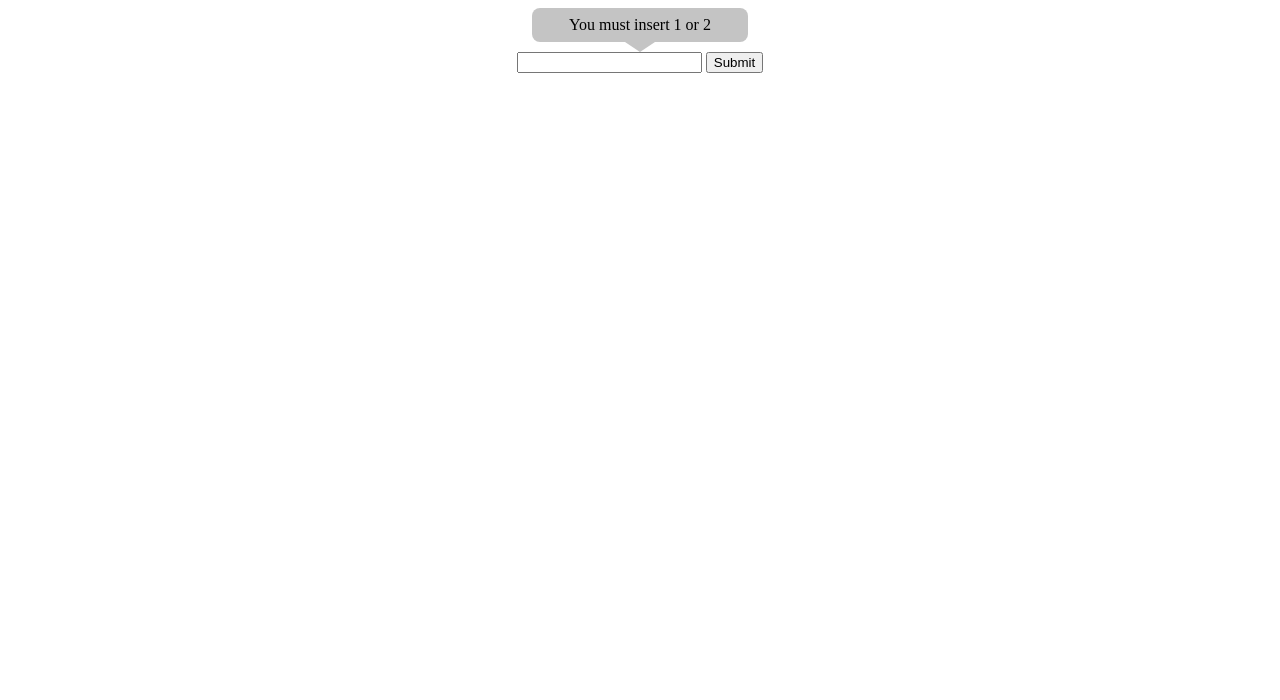
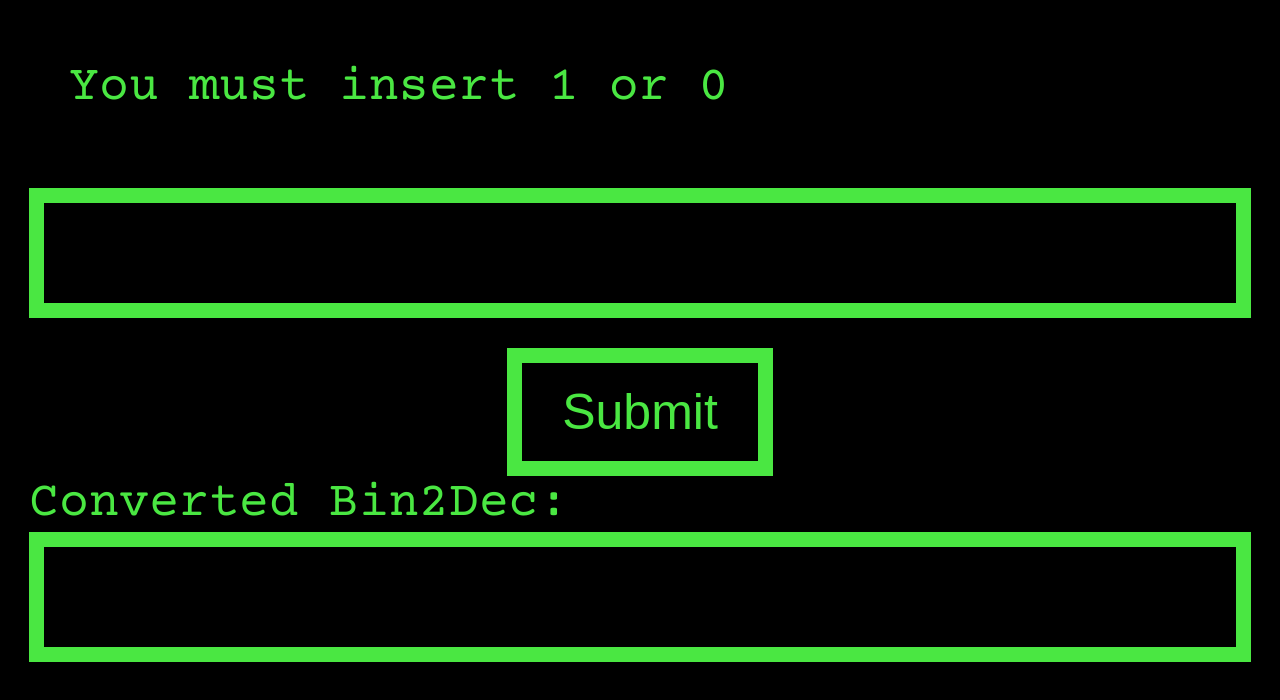
Before and after one commit to JulioHey/Bin2Dec, a plain HTML site: page index.html in a window 1280 px wide. Drawn offline with nearby package versions, Linux system fonts and the light colour scheme.

Commit message:
Finished
 - Added parseInt(int, 2) to transform binary number in a decimal int;
 - Added some simple styling;

```diff
--- a/index.html
+++ b/index.html
@@ -1,14 +1,17 @@
 <!DOCTYPE html>
 <html>
     <head>
-
+        <link rel="preconnect" href="https://fonts.gstatic.com">
+        <link href="https://fonts.googleapis.com/css2?family=Courier+Prime:wght@400;700&display=swap" rel="stylesheet">
     </head>
     <body>
 
         <div
             id="full-page"
         >
-            <form>
+            <div
+                id="full-form"
+            >
                 <div
                     class="tooltip"
                 >
@@ -17,26 +20,38 @@
                     >
                         <span
                         >
-                            You must insert 1 or 2
+                            You must insert 1 or 0
                         </span>
                     </div>
-                    <div
-                        class="arrow-down"
-                        ></div>
+
                 </div>
-
+                <form>
                     <input
                         name='binary'
                         class="binary-input"
-                    pattern='[0,1]'
                         minlength='1'
-                    maxlength='8'
                         type='text'
                     />
                     <input
+                        class="submit-button"
                         type='submit'
                     />
                 </form>
+
+                <div>
+                    <span>Converted Bin2Dec:</span>
+                    <div
+                        class="converted-div"
+                    >
+                        <text
+                        class='decimal'
+                        >
+                        </text>
+                    </div>
+
+                </div>
+
+            </div>
 
         </div>
         <script
@@ -45,29 +60,56 @@
         </script>
     </body>
     <style>
+
+        body {
+            height: 100vh;
+            width: 100vw;
+            background: #000;
+            margin: 0;
+            padding: 0;
+            font-family: 'Courier Prime';
+
+        }
         #full-page {
             display: flex;
             justify-content: center;
             align-items: center;
+
+            height: 100vh;
+            width: 100vw;
+            background: #000;
+            margin: 0;
+            padding: 0;
+        }
+
+        .full-form {
+            display: flex;
+            justify-content: center;
+            align-content: center;
+
+            flex-direction: column;
+        }
+
+        .binary-input {
+            margin-top: 50px;
+            font-size: 50px;
+            border: solid 15px #4AE742;
+            font-family: 'Courier Prime';
+
+            padding: 20px;
+            line-height: 60px;
+            width: 90vw;
+            background: #000;
+            color: #4AE742;
+            outline: none;
         }
 
         div.error-dialog {
-            padding: 8px;
-            background-color:#C4C4C4;
-            width: 200px;
+            padding: 20px;
             border-radius: 8px;
             display: flex;
             justify-content: center;
             align-items: center;
-        }
-
-        .arrow-down {
-            width: 0;
-            height: 0;
-            border-left: 15px solid transparent;
-            border-right: 15px solid transparent;
-
-            border-top: 10px solid #C4C4C4;
         }
 
         .tooltip {
@@ -76,6 +118,52 @@
             align-items: center;
 
             flex-direction: column;
+            position: absolute;
+            padding: 20px;
+            top: 20px;
+
         }
+
+        span {
+            font-size: 50px;
+            color: #4AE742;
+        }
+
+        div.converted-div {
+            border: solid 15px #4AE742;
+            height: 60px;
+            width: 90vw;
+            padding: 20px;
+
+            display: flex;
+            justify-content: start;
+            align-items: center;
+        }
+
+        text {
+            font-size: 50px;
+            padding: 20px;
+            color: #4AE742;
+        }
+
+        form {
+            display: flex;
+            justify-content: start;
+            align-items: center;
+
+            flex-direction: column;
+        }
+
+        .submit-button {
+            font-size: 50px;
+            padding: 20px 40px;
+            color: #4AE742;
+            background-color: #000;
+            border: solid 15px #4AE742;
+            outline: none;
+            margin-top: 30px;
+
+        }
+
     </style>
 </html>
--- a/index.js
+++ b/index.js
@@ -1,6 +1,8 @@
 const validInputs = ["0", '1'];
 const input = document.querySelector('.binary-input');
 const errorDialog = document.querySelector('.tooltip');
+const submitButton = document.querySelector('.submit-button');
+const decimal = document.querySelector('.decimal');
 
 function checkIfInputIsValid(inputValue) {
     var value = inputValue.value;
@@ -14,4 +16,20 @@ function checkIfInputIsValid(inputValue) {
     }
 }
 
-input.setAttribute("oninput", "checkIfInputIsValid(binary)");
+function getKeyAndSubmit(e) {
+    if (e.keyCode === 13) {
+        submitFunction(e);
+    }
+}
+
+function submitFunction(e) {
+    e.preventDefault();
+    if (input.value) {
+        decimal.innerHTML = parseInt(input.value, 2);
+    }
+}
+
+input.setAttribute("oninput", "checkIfInputIsValid(input)");
+
+document.addEventListener('submit', submitFunction);
+document.addEventListener('keydown', getKeyAndSubmit);
```
Also changed, not shown: 1 other file. Lines whose indentation alone changed are shown as unchanged.
